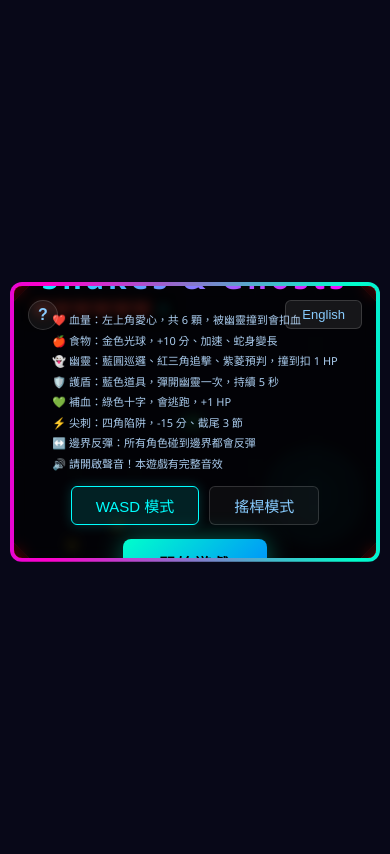
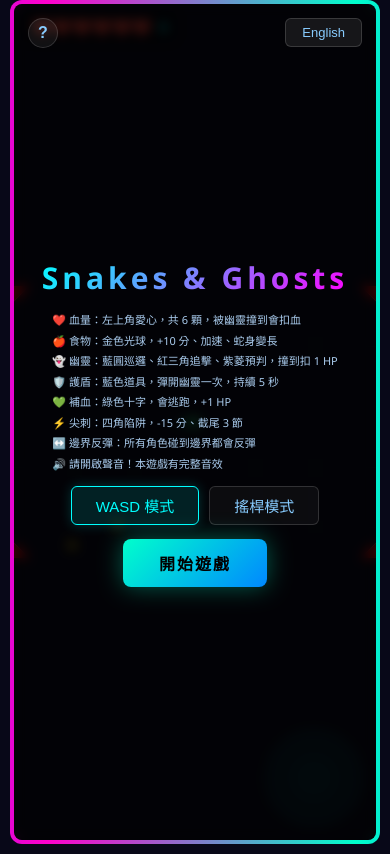
Before and after one commit to yu20060715/my-apex-snake, a Vue app: page / in a window 390 px wide. Built offline with nearby package versions, Linux system fonts and the light colour scheme.

Commit message:
修正：平板與手機響應式布局

```diff
--- a/src/App.vue
+++ b/src/App.vue
@@ -1055,9 +1055,13 @@ export default {
   pointer-events: none;
 }
 
-@media (max-width: 1100px) {
+@media (max-width: 900px) {
   .side-panel { display: none; }
-  .game-row { flex-direction: column; }
+  .game-row { flex-direction: column; height: 100dvh; }
+  .game-column, .game-wrapper { height: 100%; min-height: 0; }
+  .game-wrapper { box-sizing: border-box; }
+  .canvas-wrap { height: 100%; aspect-ratio: auto; }
+  .canvas-wrap canvas { object-fit: contain; }
   .joystick-ctrl { width: 100px; height: 100px; }
   .mobile-hud {
     display: flex;
```
